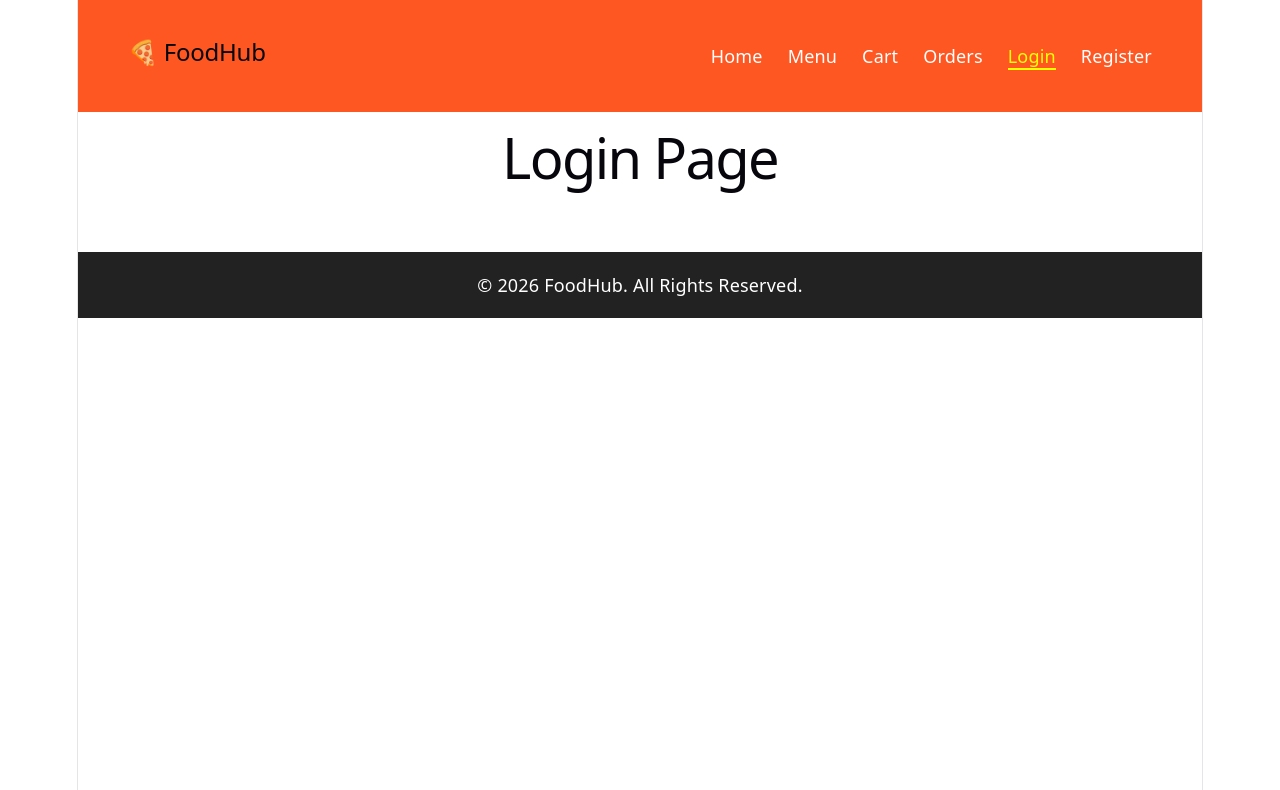
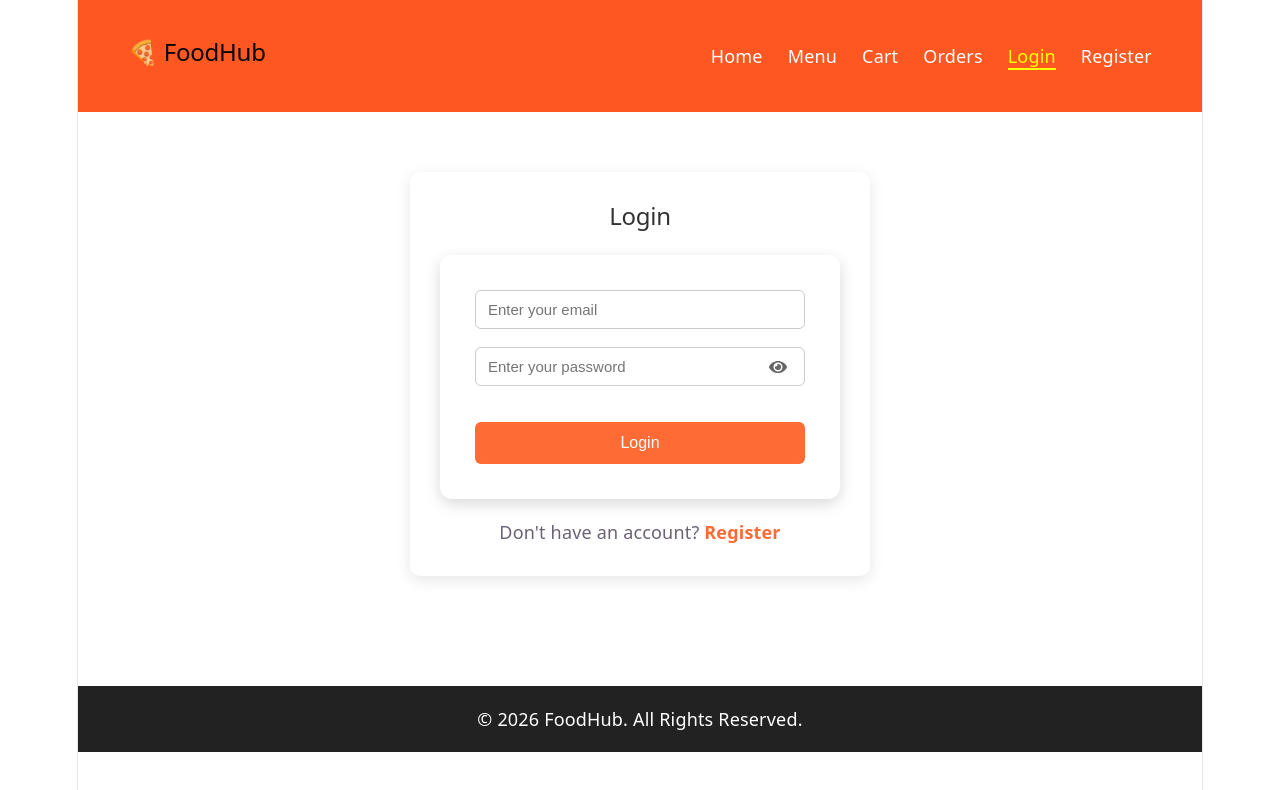
Before and after one commit to sonali19705/foodhub-mern, a React (Vite) app in the folder client/: page /login in a window 1280 px wide. Shown: the top 790 px of the page. Built offline with nearby package versions, Linux system fonts and the light colour scheme.

Commit message:
feat(auth): implement JWT-based login authentication

```diff
--- a/client/src/pages/Login/Login.css
+++ b/client/src/pages/Login/Login.css
@@ -0,0 +1,108 @@
+.login-container {
+    width: 100%;
+    max-width: 400px;
+    margin: 60px auto;
+    padding: 30px;
+    background-color: #fff;
+    border-radius: 10px;
+    box-shadow: 0 4px 15px rgba(0, 0, 0, 0.1);
+}
+
+.login-container h2 {
+    text-align: center;
+    margin-bottom: 25px;
+    color: #333;
+}
+.login-container form {
+
+    background:#fff;
+    padding:35px;
+    border-radius:12px;
+    box-shadow:0 5px 15px rgba(0,0,0,0.15);
+}
+
+.login-container form {
+    display: flex;
+    flex-direction: column;
+    gap: 18px;
+}
+
+.login-container label {
+    display: block;
+    margin-bottom: 6px;
+    font-weight: 600;
+    color: #444;
+}
+
+.login-container input {
+    width: 100%;
+    padding: 10px 12px;
+    border: 1px solid #ccc;
+    border-radius: 6px;
+    font-size: 15px;
+    outline: none;
+    transition: 0.3s;
+    box-sizing: border-box;
+}
+
+.login-container input:focus {
+    border-color: #ff6b35;
+}
+
+.password-field {
+    position: relative;
+}
+
+.password-field input {
+    width: 100%;
+    padding-right: 45px;
+}
+
+.toggle-password {
+    position: absolute;
+    top: 50%;
+    right: 12px;
+    transform: translateY(-50%);
+    border: none;
+    background: transparent;
+    cursor: pointer;
+    color: #666;
+    display: flex;
+    align-items: center;
+    justify-content: center;
+    font-size: 18px;
+}
+
+.toggle-password:hover {
+    color: #ff6b35;
+}
+
+.login-btn {
+    background-color: #ff6b35;
+    color: white;
+    border: none;
+    padding: 12px;
+    border-radius: 6px;
+    font-size: 16px;
+    cursor: pointer;
+    transition: 0.3s;
+}
+
+.login-btn:hover {
+    background-color: #e85a28;
+}
+
+.login-container p {
+    text-align: center;
+    margin-top: 20px;
+}
+
+.login-container a {
+    color: #ff6b35;
+    text-decoration: none;
+    font-weight: 600;
+}
+
+.login-container a:hover {
+    text-decoration: underline;
+}
--- a/client/src/pages/Login/Login.jsx
+++ b/client/src/pages/Login/Login.jsx
@@ -1,5 +1,105 @@
-function Login() {
-  return <h1>Login Page</h1>;
-}
+import { useState } from "react";
+import "./Login.css";
+import { Link, useNavigate } from "react-router-dom";
+import { FaEye, FaEyeSlash } from "react-icons/fa";
+import api from "../../services/api";
+
+const Login = () => {
+  const [formData, setFormData] = useState({
+    email: "",
+    password: "",
+  });
+
+  const [showPassword, setShowPassword] = useState(false);
+  const navigate = useNavigate();
+
+  const handleChange = (e) => {
+    setFormData({
+      ...formData,
+      [e.target.name]: e.target.value,
+    });
+  };
+  const handleSubmit = async (e) => {
+    e.preventDefault();
+
+    if (!formData.email || !formData.password) {
+      alert("Please fill all fields");
+      return;
+    }
+
+    try {
+      const response = await api.post("/auth/login", formData);
+
+      console.log(response.data);
+
+      // Store JWT
+      localStorage.setItem("token", response.data.token);
+
+      // Store logged-in user
+      localStorage.setItem(
+        "user",
+        JSON.stringify(response.data.user)
+      );
+
+      alert(response.data.message);
+
+      // Redirect to Home
+      navigate("/");
+
+    } catch (error) {
+      console.log("Full Error:", error);
+      console.log("Response:", error.response);
+      console.log("Data:", error.response?.data);
+
+      alert(error.response?.data?.message || error.message);
+    }
+  };
+
+  return (
+    <div className="login-container">
+      <h2>Login</h2>
+
+      <form onSubmit={handleSubmit}>
+        <div>
+          <input
+            type="email"
+            name="email"
+            value={formData.email}
+            onChange={handleChange}
+            placeholder="Enter your email"
+          />
+        </div>
+
+        <div>
+          <div className="password-field">
+            <input
+              type={showPassword ? "text" : "password"}
+              name="password"
+              value={formData.password}
+              onChange={handleChange}
+              placeholder="Enter your password"
+            />
+
+            <button
+              type="button"
+              className="toggle-password"
+              onClick={() => setShowPassword(!showPassword)}
+            >
+              {showPassword ? <FaEyeSlash /> : <FaEye />}
+            </button>
+          </div>
+        </div>
+
+        <button type="submit" className="login-btn">
+          Login
+        </button>
+      </form>
+
+      <p>
+        Don't have an account? <Link to="/register">Register</Link>
+      </p>
+    </div>
+  );
+};
 
 export default Login;
--- a/client/src/pages/Register/Register.css
+++ b/client/src/pages/Register/Register.css
@@ -3,7 +3,7 @@
     display:flex;
     justify-content:center;
     align-items:center;
-    background:#f5f5f5;
+    background: #1e1e2f;
 }
 
 .register-form{
```
Also changed, not shown: 2 other files (tests, documents, lock files or other folders).
